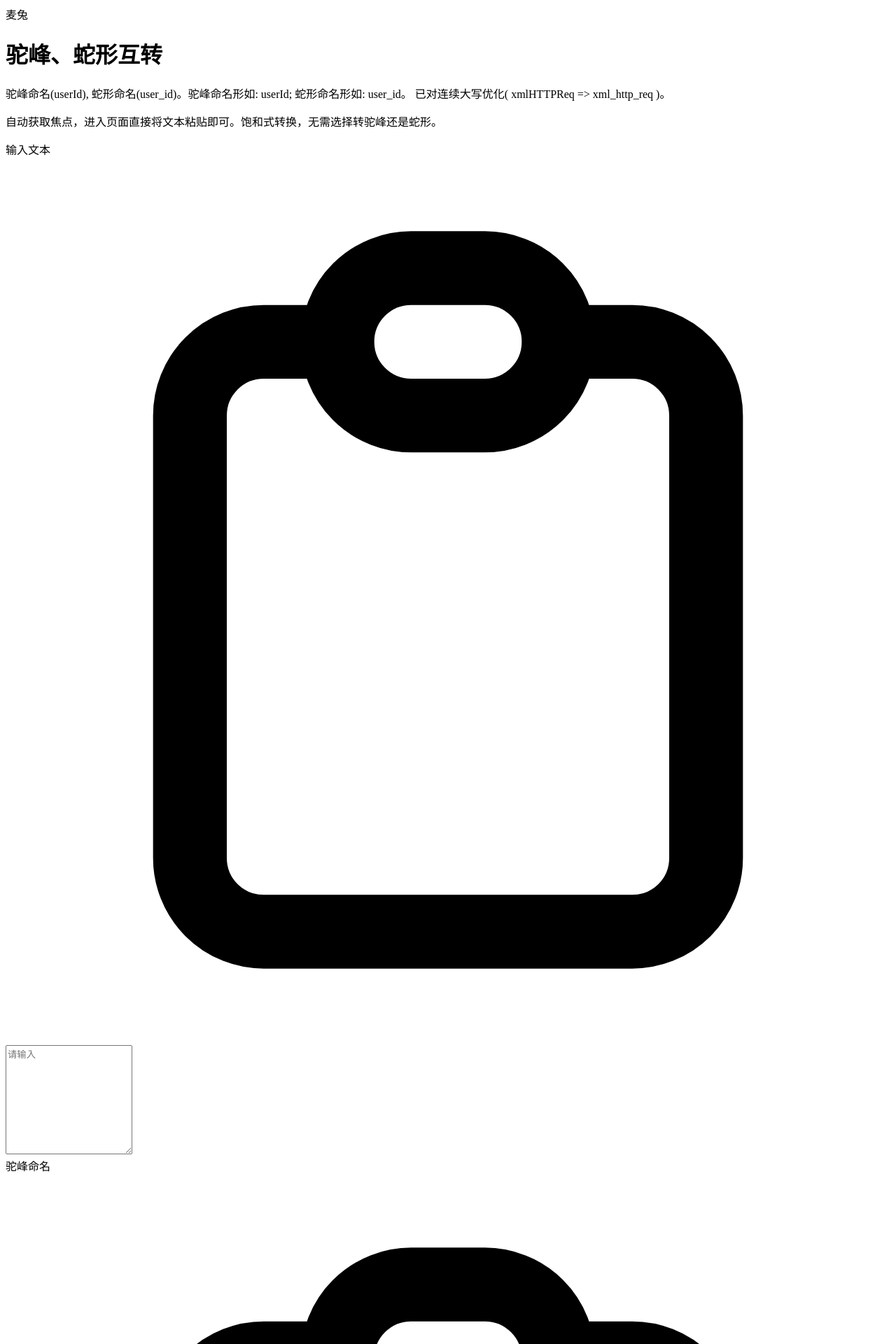
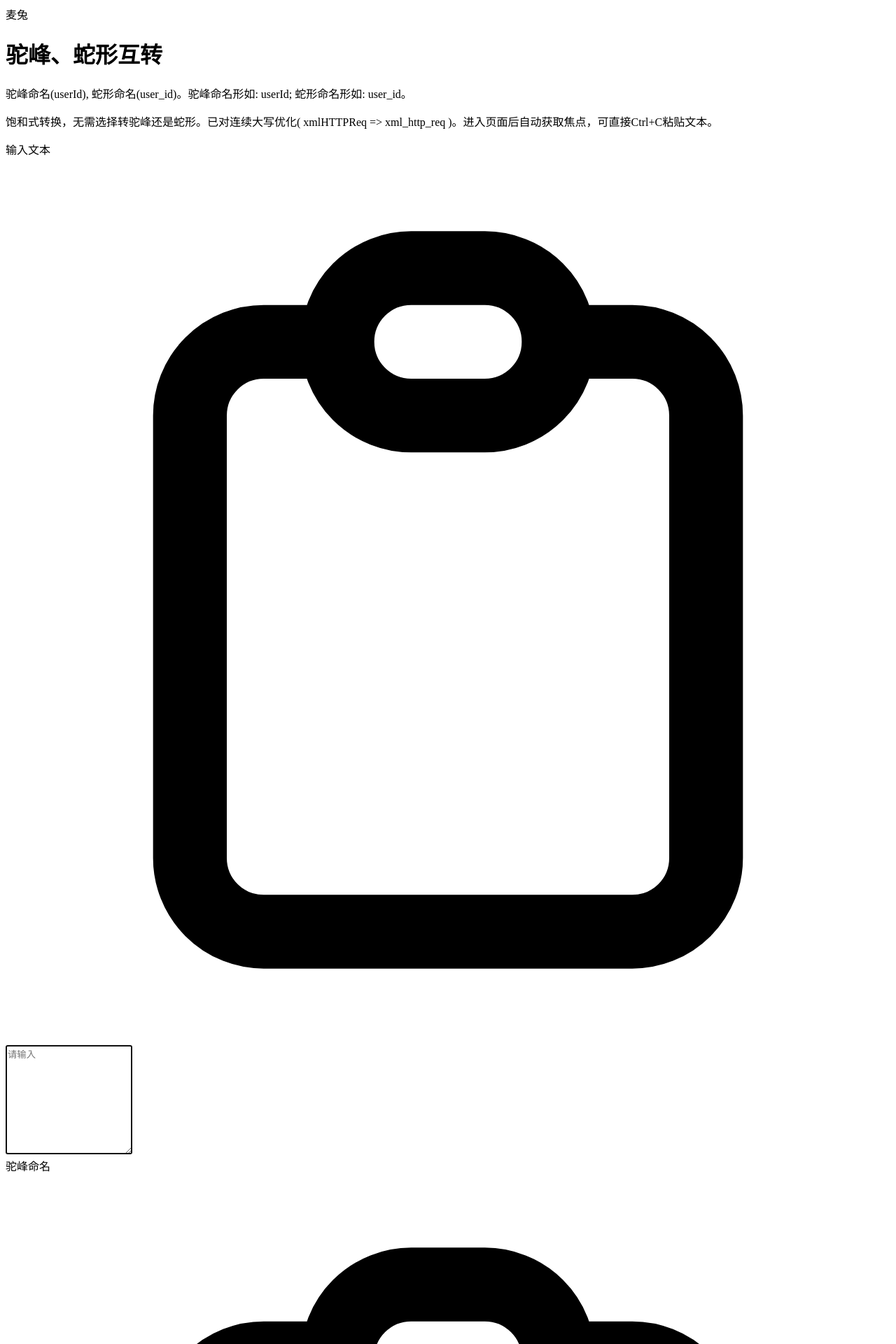
Before and after one commit to moreant/my-tool-nextjs, a Next.js app: page /my-tool/camel in a window 1280 px wide. Shown: the top 1920 px of the page at 70% size. Built offline with nearby package versions, Linux system fonts and the light colour scheme.

Commit message:
1. Container 内边距与 Nav 统一 2. 修复自动焦点获取失败 3. 添加工具跳转到 Issues

```diff
--- a/components/QuickCopyTextarea.js
+++ b/components/QuickCopyTextarea.js
@@ -1,10 +1,21 @@
+import { useCallback } from 'react'
 import QuickCopy from "./QuickCopy"
 
 const QuickCopyTextarea = props => {
+
+  // 自动焦点 优化首次打开
+  const inputRef = useCallback(node => {
+    if (props.autoFocus) {
+      if (node !== null && props.value === '') {
+        node.focus()
+      }
+    }
+  })
+
   return (
     <>
       <QuickCopy value={props.value}>
-        <textarea className="w-full border-gray-300 shadow-sm focus:border-blue-300 focus:ring focus:ring-blue-200 focus:ring-opacity-50 rounded-md" {...props} ></textarea>
+        <textarea ref={inputRef} className="w-full border-gray-300 shadow-sm focus:border-blue-300 focus:ring focus:ring-blue-200 focus:ring-opacity-50 rounded-md" {...props} ></textarea>
       </QuickCopy>
     </>
   )
--- a/components/page/Container.js
+++ b/components/page/Container.js
@@ -1,7 +1,7 @@
 const Container = props => {
   return(
     <>
-      <div className="max-w-7xl mx-auto py-12 px-4 sm:px-6 lg:py-16 lg:px-8">
+      <div className="max-w-7xl 2xl:max-w-screen-2xl mx-auto py-12 lg:py-16 px-4 sm:px-6 lg:px-8">
         {props.children}
       </div>
     </>
--- a/components/page/Nav.js
+++ b/components/page/Nav.js
@@ -4,7 +4,7 @@ const Nav = props => {
   return (
     <>
       <div className="bg-blue-700 divide-y divide-black divide-opacity-10">
-      <div className="max-w-7xl mx-auto py-6 px-4 flex leading-5 ">
+        <div className="max-w-7xl 2xl:max-w-screen-2xl mx-auto py-6 px-4 sm:px-6 lg:px-8 flex leading-5 ">
         <Link href="/"><div className="text-white text-2xl cursor-pointer">麦兔</div></Link>
         <div></div>
         </div>
--- a/pages/camel/index.js
+++ b/pages/camel/index.js
@@ -1,4 +1,4 @@
-import { useState, useEffect, useCallback } from 'react'
+import { useState, useEffect } from 'react'
 
 import { Head, Nav, Container } from '../../components/Page'
 import ColumnLabel from '../../components/ColumnLabel'
@@ -38,12 +38,7 @@ export default function Camel () {
   const [result, setResult] = useState({ canmel: '', snake: '' })
   const [areaRows, setAreaRow] = useState(defaultRows)
 
-  // 自动焦点
-  const inputRef = useCallback(node => {
-    if (node !== null && inputText === '') {
-      node.focus()
-    }
-  })
+
 
   useEffect(() => {
     let list = inputText.split("\n")
@@ -57,15 +52,15 @@ export default function Camel () {
 
   return (
     <>
-      <Head modul={`Camel2Snake`} />
+      <Head modul={`CamelOrSnake`} />
       <Nav />
       <Container>
-        <ToolTitle title="驼峰、蛇形互转" subtitle="驼峰命名形如: userId; 蛇形命名形如: user_id。 已对连续大写优化( xmlHTTPReq => xml_http_req )。" mdSubtitle="驼峰命名(userId), 蛇形命名(user_id)。" />
-        <ToolDesc text="自动获取焦点，进入页面直接将文本粘贴即可。饱和式转换，无需选择转驼峰还是蛇形。" />
+        <ToolTitle title="驼峰、蛇形互转" subtitle="驼峰命名形如: userId; 蛇形命名形如: user_id。 " mdSubtitle="驼峰命名(userId), 蛇形命名(user_id)。" />
+        <ToolDesc text="饱和式转换，无需选择转驼峰还是蛇形。已对连续大写优化( xmlHTTPReq => xml_http_req )。进入页面后自动获取焦点，可直接Ctrl+C粘贴文本。" />
         <div className="grid grid-cols-1 md:grid-cols-3 gap-5">
           <div>
             <ColumnLabel htmlFor="userInput" text="输入文本" />
-            <QuickCopyTextarea ref={inputRef} value={inputText} onChange={event => setInputText(event.target.value)} placeholder="请输入" name="userInput" id="userInput" rows={areaRows} />
+            <QuickCopyTextarea autoFocus value={inputText} onChange={event => setInputText(event.target.value)} placeholder="请输入" name="userInput" id="userInput" rows={areaRows} />
           </div>
           <div>
             <ColumnLabel htmlFor="canmel" text="驼峰命名" />
--- a/pages/index.js
+++ b/pages/index.js
@@ -62,7 +62,7 @@ const ToolList = props => {
       links: [
         {
           text: '添加工具',
-          href: '/posts/first-post'
+          href: 'https://github.com/moreant/my-tool/issues/new'
         }
       ],
       type: 'add'
@@ -140,7 +140,7 @@ export default function Home () {
           <div className="lg:flex lg:items-center lg:justify-between">
             <h2 className="text-3xl tracking-wide text-white sm:text-4xl">
               <span className="block mb-1">使用工具何必那么复杂，</span>
-              <span className="block text-blue-300">移到工具，选择模式，粘贴复制。</span>
+              <span className="block text-blue-300">自动焦点、饱和转化、实时生成、快速复制。</span>
             </h2>
             <div className="mt-8 flex lg:mt-0 lg:flex-shrink-0">
               <div className="inline-flex rounded-md shadow">
--- a/tailwind.config.js
+++ b/tailwind.config.js
@@ -6,6 +6,7 @@ module.exports = {
       typography: {
         DEFAULT: {
           css: {
+            "max-width":"inherit",
             color: '#6B7280',
           }
         }
```
Also changed, not shown: pages/base64/index.js (+4 -3 lines).
